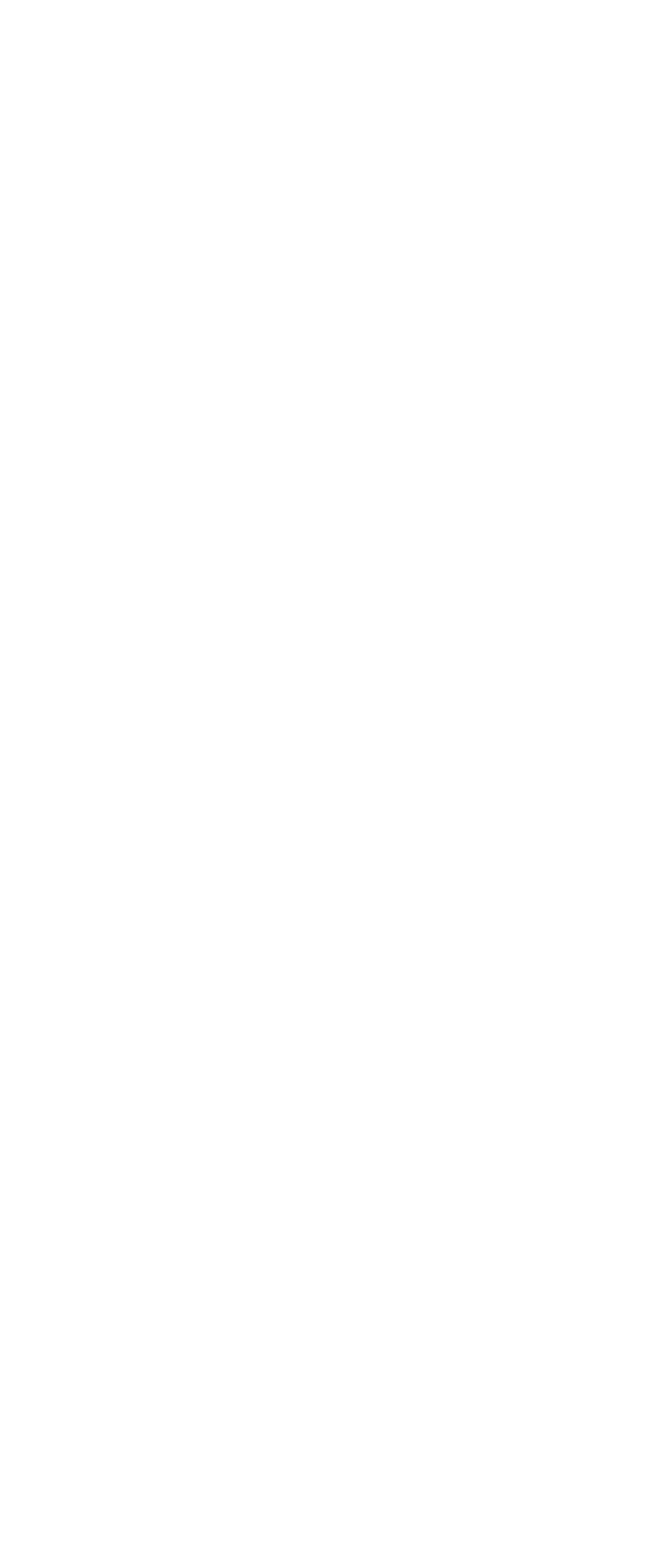
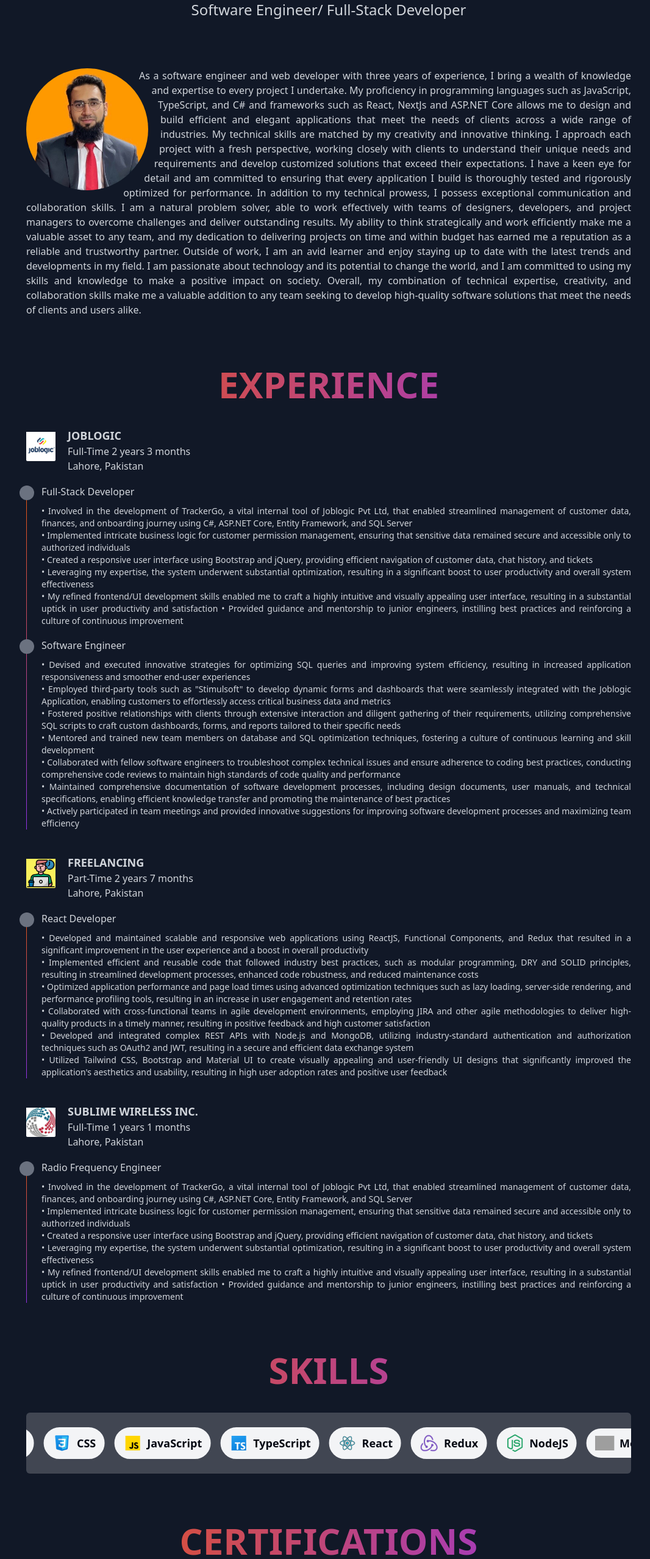
Before and after one commit to hassaanarif/HassaanKhawaja-Portfolio, a React (Vite) app: page / in a window 1280 px wide. Shown: the part 210-2766 px from the top of the page at 61% size, without its empty margins (101-1167 px from the left). Before the commit the page ends 800 px from the top, so only its background shows below. Built offline with nearby package versions, Linux system fonts and the light colour scheme; grey boxes are pictures that could not be loaded.

Commit message:
Removed the unnecessary routing children

```diff
--- a/src/Layout.tsx
+++ b/src/Layout.tsx
@@ -1,11 +1,23 @@
-import { Outlet } from "react-router-dom";
 import NavBar from "./components/NavBar";
+import About from "./components/About";
+import Experience from "./components/Experience";
+import Skills from "./components/Skills";
+import Certifications from "./components/Certifications";
+import Projects from "./components/Projects";
+import Contact from "./components/Contact";
+import Footer from "./components/Footer";
 
 export default function Layout() {
 	return (
 		<div className="bg-gray-900 text-gray-300 relative">
 			<NavBar />
-			<Outlet />
+			<About />
+			<Experience />
+			<Skills />
+			<Certifications />
+			<Projects />
+			<Contact />
+			<Footer />
 		</div>
 	);
 }
--- a/src/main.tsx
+++ b/src/main.tsx
@@ -1,8 +1,9 @@
 import React from "react";
 import ReactDOM from "react-dom/client";
 import { RouterProvider, createBrowserRouter } from "react-router-dom";
-import Layout from "./Layout.tsx";
+import Layout from "./Layout";
 import "./index.css";
+import About from "./components/About";
 
 const router = createBrowserRouter([
 	{
```
